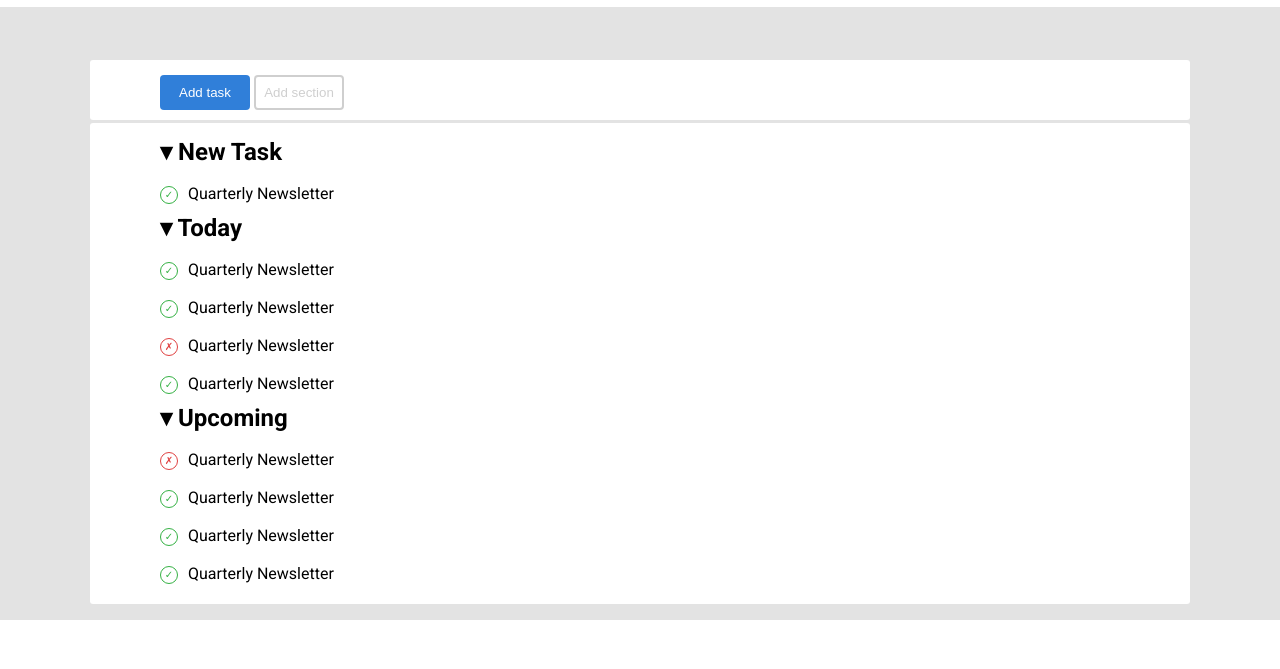
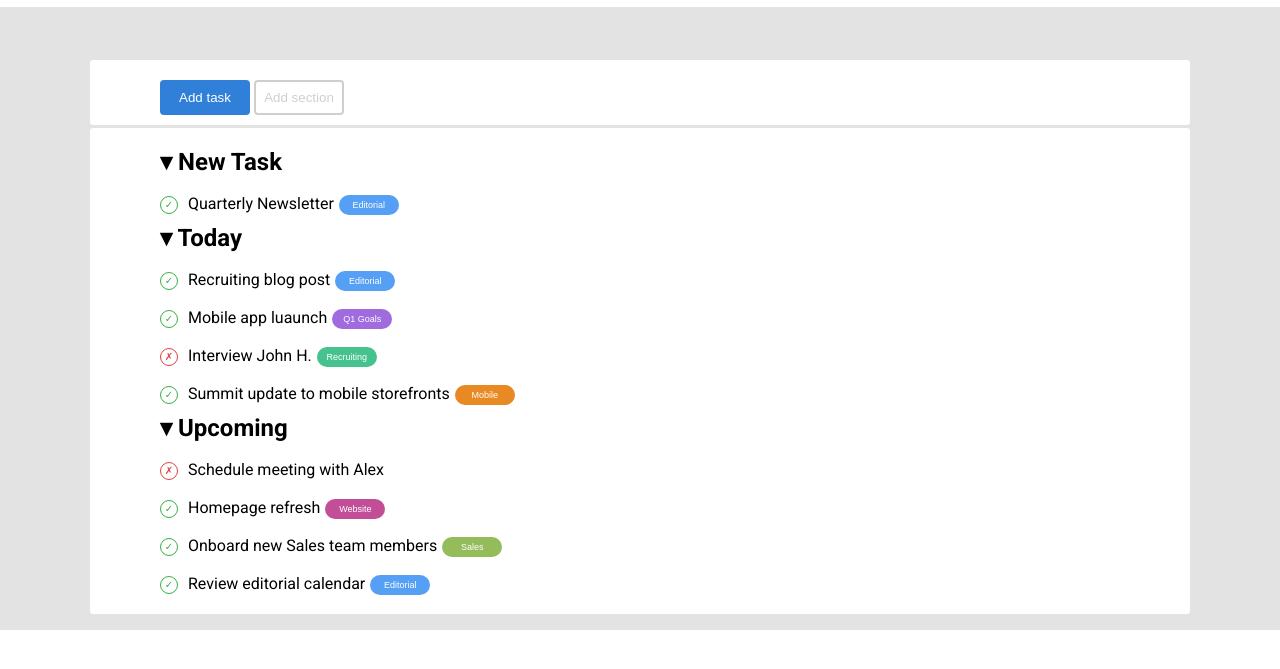
Before and after one commit to elisabichiappini/html-css-toboolist, a plain HTML site: page index.html in a window 1280 px wide. Shown: the part 113-782 px from the top of the page. Drawn offline with Linux system fonts and the light colour scheme.

Commit message:
feat: button in list practies

```diff
--- a/css/style.css
+++ b/css/style.css
@@ -36,7 +36,7 @@ main {
     width: 1100px;
     margin: 3px auto;
     background-color: rgb(255, 255, 255);
-    padding: 15px 70px 10px;
+    padding: 20px 70px 10px;
     border-radius: 3px;
 }
 
@@ -90,3 +90,39 @@ ul {
     margin-top: 10px;
     margin-left: -50px;
     }
+
+.label{
+    text-align: center;
+    border-radius: 30px;
+    width: 60px;
+    height: 20px;
+    font-size: 9px;
+    margin-left: 5px;
+    vertical-align: middle;
+    color: white;
+    border: none;
+}
+
+.editorial{
+    background-color: rgb(85, 159, 244);
+}
+
+.goals {
+    background-color: rgb(159, 107, 223);
+}
+
+.recruiting {
+    background-color: rgb(70, 194, 142);
+}
+
+.mobile{
+    background-color: rgb(233, 137, 35);
+}
+
+.website{
+    background-color: rgb(195, 78, 152);
+}
+
+.sales{
+    background-color: rgb(149, 188, 91);
+}
--- a/index.html
+++ b/index.html
@@ -31,25 +31,25 @@
                 <section id="task">
                     <h2>&#9662 New Task</h2>
                     <ul>
-                        <li><span class="element check">&check;</span>Quarterly Newsletter</li>
+                        <li><span class="element check">&check;</span>Quarterly Newsletter<button class="label editorial" type="button">Editorial</button></li>
                     </ul>
                 </section>
                 <section id="today">
                     <h2>&#9662 Today</h2>
                     <ul>
-                        <li><span class="element check">&check;</span>Quarterly Newsletter</li>
-                        <li><span class="element check">&check;</span>Quarterly Newsletter</li>
-                        <li><span class="element cross">&cross;</span>Quarterly Newsletter</li>
-                        <li><span class="element check">&check;</span>Quarterly Newsletter</li>
+                        <li><span class="element check">&check;</span>Recruiting blog post<button class="label editorial" type="button">Editorial</button></li>
+                        <li><span class="element check">&check;</span>Mobile app luaunch<button class="label goals" type="button">Q1 Goals</button></li>
+                        <li><span class="element cross">&cross;</span>Interview John H.<button class="label recruiting" type="button">Recruiting</button></li>
+                        <li><span class="element check">&check;</span>Summit update to mobile storefronts<button class="label mobile" type="button">Mobile</button></li>
                     </ul>
                 </section>
                 <section id="upcoming">
                     <h2>&#9662 Upcoming</h2>
                     <ul>
-                        <li><span class="element cross">&cross;</span>Quarterly Newsletter</li>
-                        <li><span class="element check">&check;</span>Quarterly Newsletter</li>
-                        <li><span class="element check">&check;</span>Quarterly Newsletter</li>
-                        <li><span class="element check">&check;</span>Quarterly Newsletter</li>
+                        <li><span class="element cross">&cross;</span>Schedule meeting with Alex</li>
+                        <li><span class="element check">&check;</span>Homepage refresh<button class="label website" type="button">Website</button></li>
+                        <li><span class="element check">&check;</span>Onboard new Sales team members<button class="label sales" type="button">Sales</button></li>
+                        <li><span class="element check">&check;</span>Review editorial calendar<button class="label editorial" type="button">Editorial</button></li>
                     </ul>
                 </section>
             </div>
```
